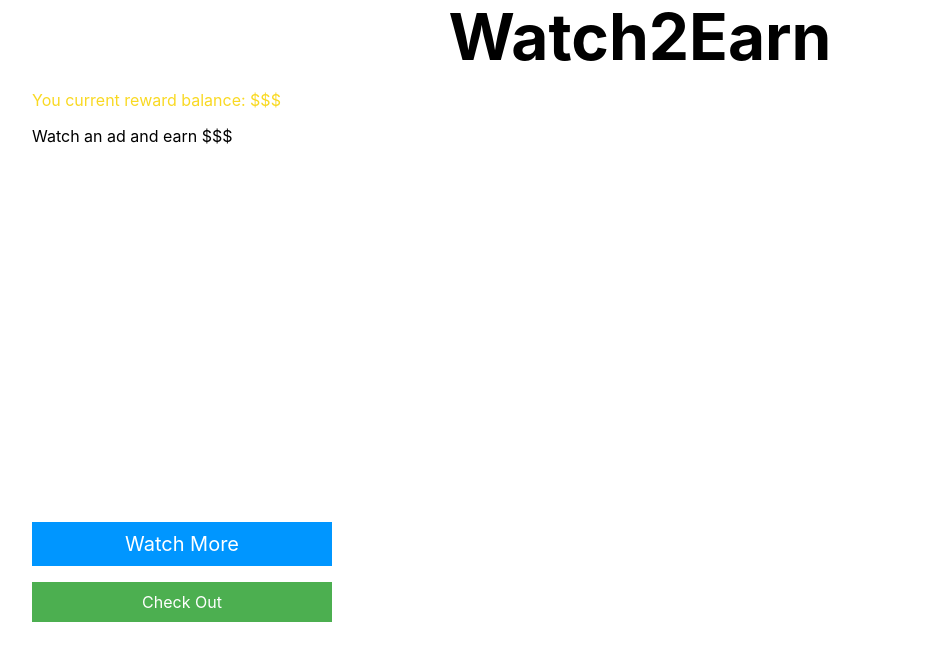
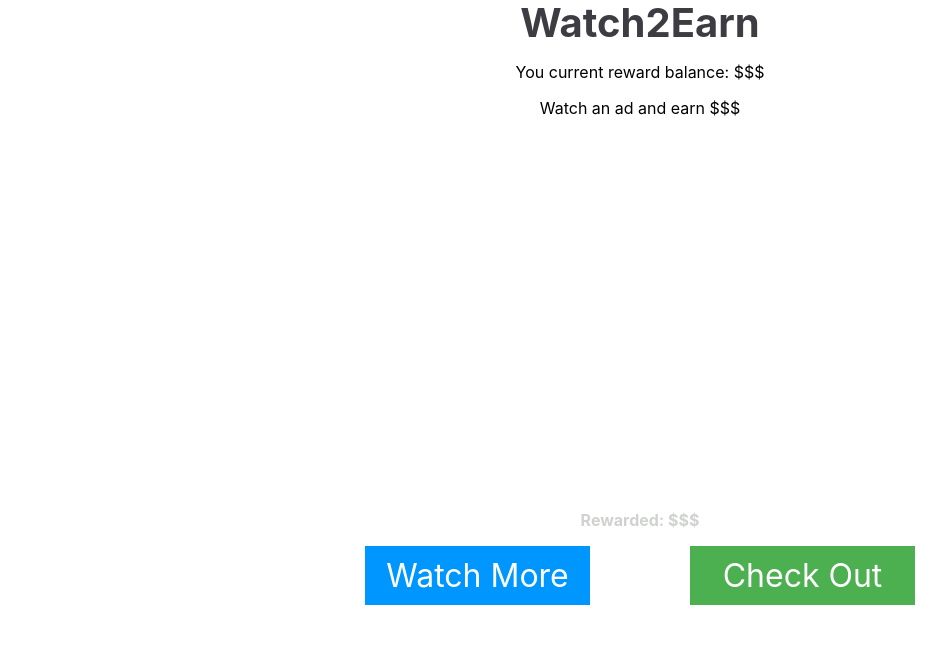
Before and after one commit to snowyaya/Watch2Earn, a Next.js app: page / in a window 1280 px wide. Shown: the top 660 px of the page, without its empty margins (0-946 px from the left). Built offline with nearby package versions, Linux system fonts and the light colour scheme.

Commit message:
Update the UI

```diff
--- a/pages/index.js
+++ b/pages/index.js
@@ -12,6 +12,7 @@ export default function Home(onEnded) {
     // setIsShown(current => !current);
     setIsShown(true);
   }
+
   return (
     <div className={styles.container}>
       <Head>
@@ -24,29 +25,45 @@ export default function Home(onEnded) {
           Watch2Earn
         </h1>
 
-        <p className='reward-balance'>
+        <p className={styles.p}>
           You current reward balance: $$$
         </p>
-        <p>
+        <p className={styles.p}>
           Watch an ad and earn $$$
         </p>
-        <div className='ads-video'>
+        <div style={{
+            display: 'flex',
+            alignItems: 'center',
+            justifyContent: 'center',
+        }}>
           <ReactPlayer
           controls
           url='https://www.youtube.com/watch?v=kEOzBqOjWGU'
           onEnded={hanldeVideoEnded}
           />
+        </div>
+
+          {
+            !isShown && (
+              <p className={styles.notRewardedAmount}>Rewarded: $$$</p>
+            )
+          }
+
           {
             isShown && (
-              <p>Rewarded: 💰💰💰</p>
+              <p className={styles.rewardedAmount}>Rewarded: 💰💰💰</p>
             )
           }
 
           {
             isShown && <Box />
           }
-        </div>
 
+        <div style={{
+            display: 'flex',
+            alignItems: 'center',
+            justifyContent: 'center',
+        }}>
         <Link href="/">
           <a className='watch-more-button'> Watch More </a>
         </Link>
@@ -56,38 +73,38 @@ export default function Home(onEnded) {
         <Link href="/checkout">
           <a className='checkout-button'> Check Out </a>
         </Link>
-
+        </div>
         <style jsx>{`
           .container {
             justify-content: center;
-          }
-          .checkout-button{
-            background-color: #4CAF50; /* Green */
-            border: none;
-            color: white;
-            padding: 15px 32px;
-            text-align: center;
-            text-decoration: none;
-            display: inline-block;
-            font-size: 16px;
-            right: 0px;
-            width: 300px;
-            padding: 10px;
           }
 
           .watch-more-button{
             background-color: #0096FF; /* blue */
             border: none;
             color: white;
-            padding: 15px 32px;
+            padding: 10px 10px;
             text-align: center;
             text-decoration: none;
             display: inline-block;
-            font-size: 20px;
+            font-size: 32px;
             right: 0px;
-            width: 300px;
-            boder-radius: 25px;
-            padding: 10px;
+            width: 225px;
+            margin-righ : 100px;
+          }
+
+          .checkout-button{
+            background-color: #4CAF50; /* Green */
+            border: none;
+            color: white;
+            padding: 10px 10px;
+            text-align: center;
+            text-decoration: none;
+            display: inline-block;
+            font-size: 32px;
+            right: 0px;
+            width: 225px;
+            margin-left: 100px;
           }
 
           .checkout-button:hover {
@@ -108,7 +125,7 @@ export default function Home(onEnded) {
 }
 function Box() {
   return (
-    <div>
+    <div className="rewardBox">
     </div>
   )
 }
--- a/styles/Home.module.css
+++ b/styles/Home.module.css
@@ -10,22 +10,6 @@
   flex-direction: column;
   justify-content: center;
   align-items: center;
-}
-
-.footer {
-  display: flex;
-  flex: 1;
-  padding: 2rem 0;
-  border-top: 1px solid #eaeaea;
-  justify-content: center;
-  align-items: center;
-}
-
-.footer a {
-  display: flex;
-  justify-content: center;
-  align-items: center;
-  flex-grow: 1;
 }
 
 .title a {
@@ -42,11 +26,30 @@
 .title {
   margin: 0;
   line-height: 1.15;
-  font-size: 4rem;
+  font-size: 2.5rem;
+  color: #3D3C42;
 }
 
 .title,
 .description {
+  text-align: center;
+}
+
+.p {
+  text-align: center;
+}
+
+.notRewardedAmount {
+  font-size: 1rem;
+  font-weight: bold;
+  color: #CFD2CF;
+  text-align: center;
+}
+
+.rewardedAmount {
+  font-size: 1.5rem;
+  font-weight: bold;
+  color: #003865;
   text-align: center;
 }
 
@@ -56,74 +59,15 @@
   font-size: 1.5rem;
 }
 
-.code {
-  background: #fafafa;
-  border-radius: 5px;
-  padding: 0.75rem;
-  font-size: 1.1rem;
-  font-family: Menlo, Monaco, Lucida Console, Liberation Mono, DejaVu Sans Mono,
-    Bitstream Vera Sans Mono, Courier New, monospace;
-}
-
 .grid {
   display: flex;
   align-items: center;
   justify-content: center;
   flex-wrap: wrap;
-  max-width: 800px;
+  max-width: px;
 }
-
-.card {
-  margin: 1rem;
-  padding: 1.5rem;
-  text-align: left;
-  color: inherit;
-  text-decoration: none;
-  border: 1px solid #eaeaea;
-  border-radius: 10px;
-  transition: color 0.15s ease, border-color 0.15s ease;
-  max-width: 300px;
-}
-
-/* .card:hover,
-.card:focus,
-.card:active {
-  color: #0070f3;
-  border-color: #0070f3;
-} */
-
-/* .card h2 {
-  margin: 0 0 1rem 0;
-  font-size: 1.5rem;
-}
-
-.card p {
-  margin: 0;
-  font-size: 1.25rem;
-  line-height: 1.5;
-} */
 
 .logo {
   height: 1em;
   margin-left: 0.5rem;
 }
-
-@media (max-width: 600px) {
-  .grid {
-    width: 100%;
-    flex-direction: column;
-  }
-}
-
-@media (prefers-color-scheme: dark) {
-  .card,
-  .footer {
-    border-color: #222;
-  }
-  .code {
-    background: #111;
-  }
-  .logo img {
-    filter: invert(1);
-  }
-}
--- a/styles/globals.css
+++ b/styles/globals.css
@@ -4,7 +4,7 @@ body {
   margin: 0;
   font-family: -apple-system, BlinkMacSystemFont, Segoe UI, Roboto, Oxygen,
     Ubuntu, Cantarell, Fira Sans, Droid Sans, Helvetica Neue, sans-serif;
-}
+  }
 
 a {
   color: inherit;
@@ -15,7 +15,7 @@ a {
   box-sizing: border-box;
 }
 
-@media (prefers-color-scheme: dark) {
+/* @media (prefers-color-scheme: dark) {
   html {
     color-scheme: dark;
   }
@@ -23,4 +23,4 @@ a {
     color: white;
     background: black;
   }
-}
+} */
```
